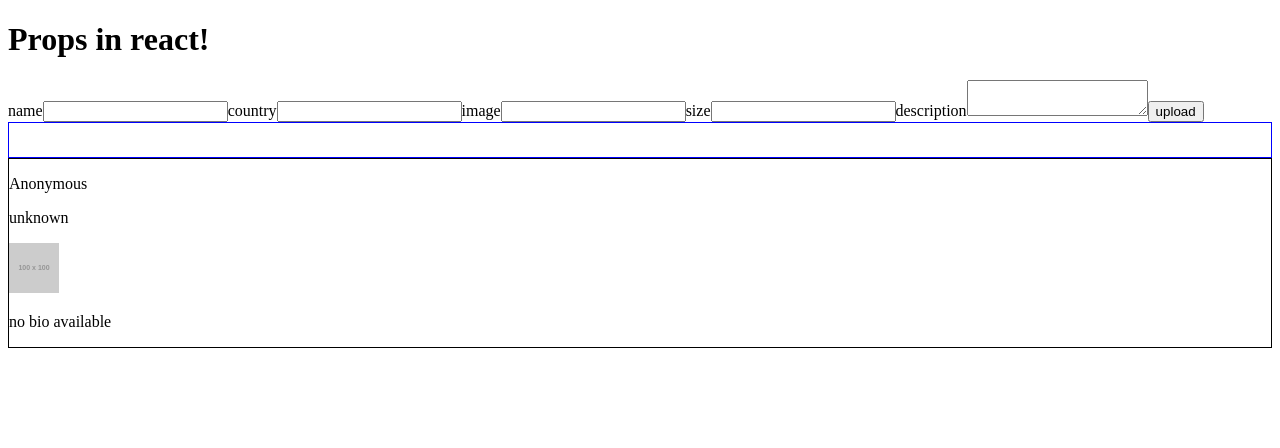
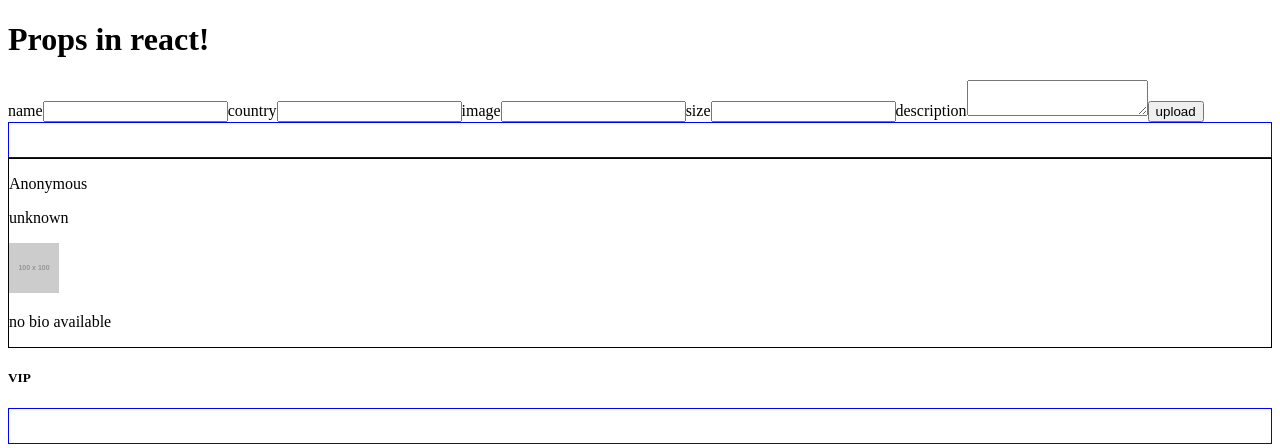
Before and after one commit to LauraCaa/Reactions, a Next.js app: page /props in a window 1280 px wide. Shown: the top 448 px of the page. Built offline with nearby package versions, Linux system fonts and the light colour scheme.

Commit message:
learn about components as props in react.js

```diff
--- /dev/null
+++ b/src/components/props/vip.js
@@ -0,0 +1,8 @@
+export default function VIP({title,children}){
+    return(
+        <>
+            <h5>{title}</h5>
+            {children}
+        </>
+    )
+}
--- a/src/pages/props.js
+++ b/src/pages/props.js
@@ -1,6 +1,7 @@
 import Card from "@/components/props/card"
 import Bio from "@/components/props/bio"
 import Form from "@/components/props/form";
+import VIP from "@/components/props/vip";
 import {useState} from "react"
 export default function Props(){
     const[credential, setCredential]= useState({});
@@ -24,6 +25,14 @@ export default function Props(){
                 country={credential.country}
                 description={credential.description}>
             </Bio>
+            <VIP title="VIP">
+            <Card
+                image={credential.image}
+                size={credential.size}
+                name={credential.name}
+                country={credential.country}>
+            </Card>
+            </VIP>
         </>
     )
 }
```
